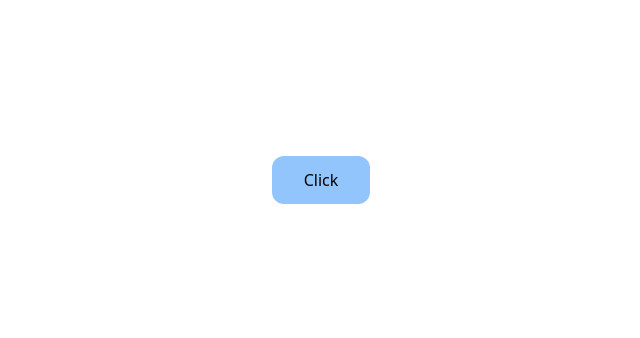
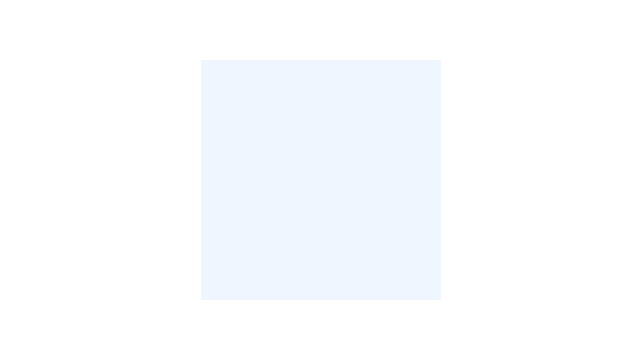
Before and after one commit to NinaZurash/tictactoe, a React (Vite) app: page / in a window 1280 px wide. Shown: the part 220-558 px from the top of the page, without its empty margins (319-959 px from the left). Built offline with nearby package versions, Linux system fonts and the light colour scheme.

Commit message:
add filling

```diff
--- a/src/App.tsx
+++ b/src/App.tsx
@@ -1,9 +1,9 @@
+import Board from './components/board'
+
 export default function App() {
   return (
-    <div className="min-h-screen flex justify-center items-center">
-      <button className="px-8 py-3 rounded-xl bg-blue-300 focus:bg-blue-500 hover:bg-blue-500 transition-colors">
-        Click
-      </button>
+    <div className="min-h-screen flex justify-center flex-col items-center">
+      <Board dimension={3} />
     </div>
   )
 }
--- /dev/null
+++ b/src/components/board.tsx
@@ -0,0 +1,40 @@
+import { useState } from 'react'
+import Square from './square'
+
+interface BoardProps {
+  dimension: number
+}
+
+export default function Board({ dimension }: BoardProps) {
+  const [values, setValues] = useState(Array(dimension * dimension).fill(''))
+  const [tictac, setTictac] = useState('X')
+  const handleClick = (squareIndex: number) => {
+    if (values[squareIndex] !== '') return
+    setValues((prevValues) => {
+      const newValues = [...prevValues]
+      newValues[squareIndex] = tictac
+      return newValues
+    })
+    setTictac(tictac === 'X' ? '0' : 'X')
+  }
+  return (
+    <div>
+      {Array.from({ length: dimension }, (_, rowIndex) => (
+        <div key={rowIndex} className="flex">
+          {Array.from({ length: dimension }, (_, colIndex) => {
+            const squareIndex = rowIndex * dimension + colIndex
+            return (
+              <Square
+                key={squareIndex}
+                value={values[squareIndex]}
+                onClick={() => {
+                  handleClick(squareIndex)
+                }}
+              />
+            )
+          })}
+        </div>
+      ))}
+    </div>
+  )
+}
--- /dev/null
+++ b/src/components/square.tsx
@@ -0,0 +1,15 @@
+interface SquareProps {
+  value?: string
+  onClick?: React.MouseEventHandler<HTMLButtonElement>
+}
+
+export default function Square({ value = 'X', onClick }: SquareProps) {
+  return (
+    <button
+      onClick={onClick}
+      className="px-4 py-3 font-medium bg-blue-50 hover:bg-blue-100 text-blue-500 text-3xl w-20 h-20"
+    >
+      {value}
+    </button>
+  )
+}
--- a/src/components/test.tsx
+++ /dev/null
@@ -1,5 +0,0 @@
-export default function Test() {
-  console.log('hi')
-
-  return <div>Test</div>
-}
```
